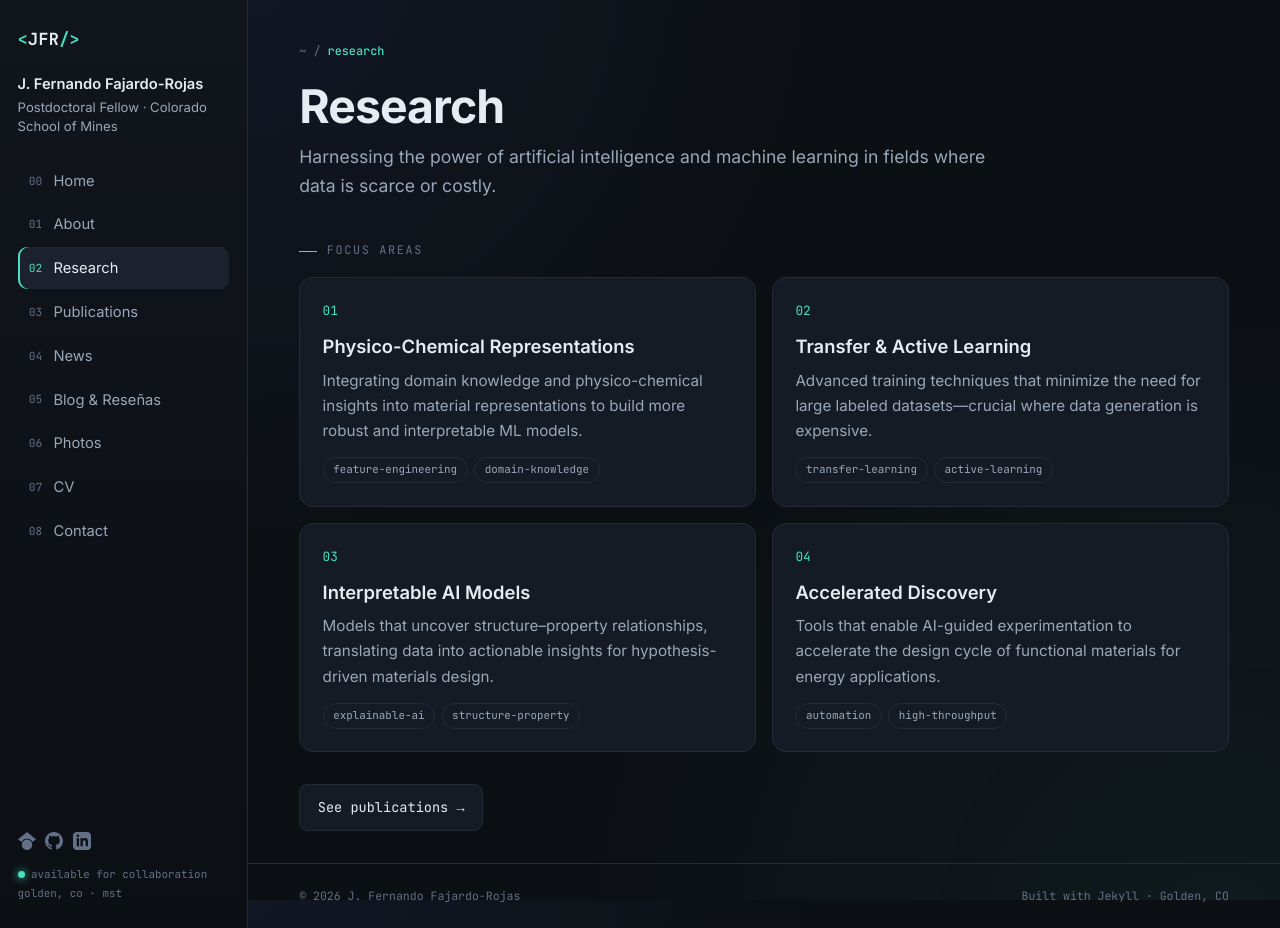
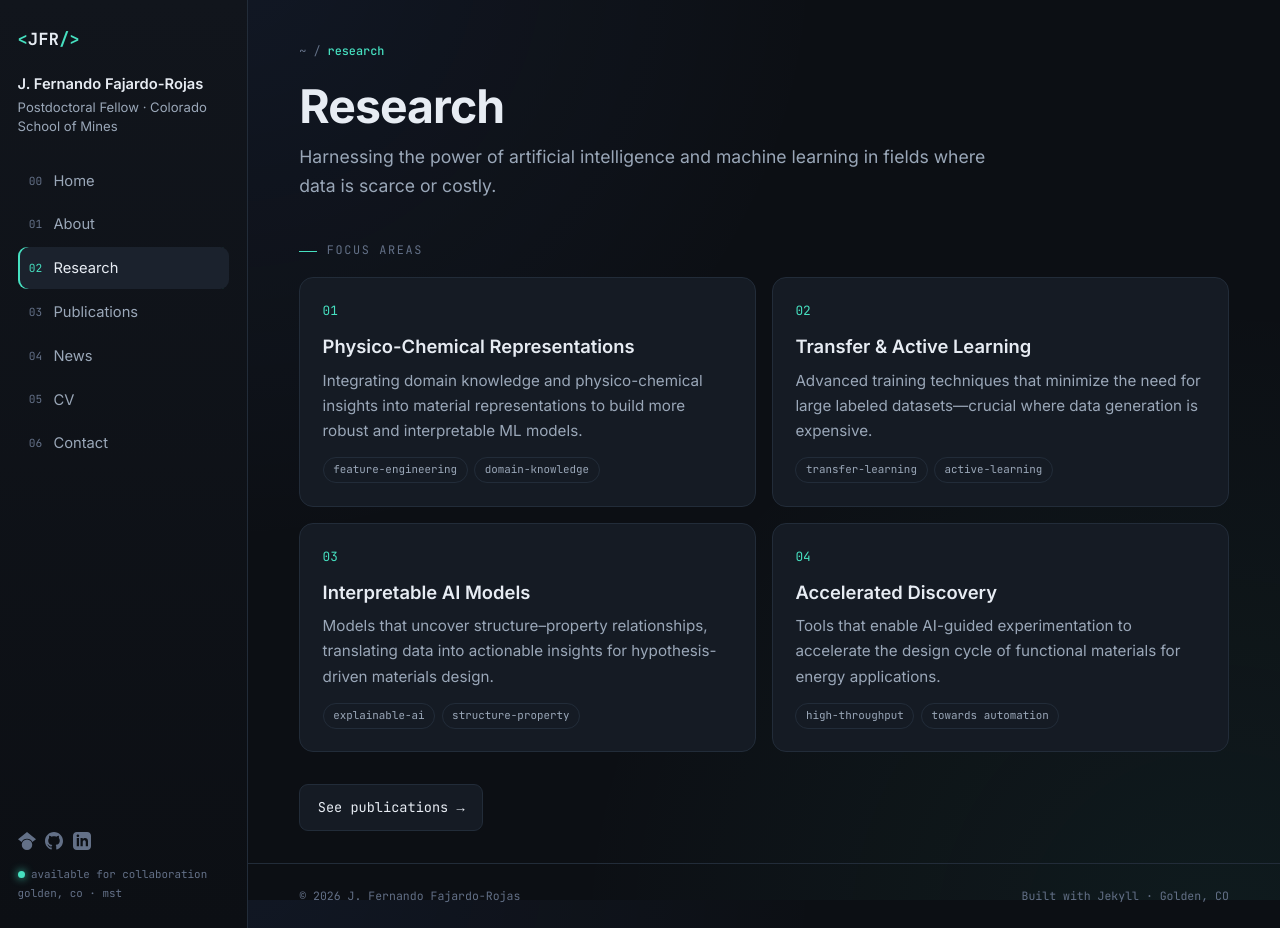
Before and after one commit to JFajardoRojas/JFajardoRojas.github.io, a Jekyll site: the page built from research.html, in a window 1280 px wide and 928 px high. Built offline with Jekyll 4.4.1, drawn with Linux system fonts in a browser that asks for light colours.

Commit message:
Hide blog and photos; keep site scientific-only

```diff
--- a/_config.yml
+++ b/_config.yml
@@ -29,6 +29,11 @@ exclude:
   - vendor
   - .sass-cache
   - node_modules
+  # Hidden sections (remove these lines to bring them back)
+  - blog.html
+  - photos.html
+  - assets/images/photos
+  - assets/images/blog
 
 # Default front-matter so you can omit "layout:" in blog posts
 defaults:
@@ -37,3 +42,4 @@ defaults:
       type: "posts"
     values:
       layout: "post"
+      published: false   # blog hidden; delete this line to republish posts
--- a/_includes/nav.html
+++ b/_includes/nav.html
@@ -9,10 +9,12 @@
         <a href="{{ '/research/'    | relative_url }}" class="{% if s == 'research' %}active{% endif %}"><span class="ix">02</span> Research</a>
         <a href="{{ '/publications/'| relative_url }}" class="{% if s == 'publications' %}active{% endif %}"><span class="ix">03</span> Publications</a>
         <a href="{{ '/news/'        | relative_url }}" class="{% if s == 'news' %}active{% endif %}"><span class="ix">04</span> News</a>
+        {%- comment -%} Hidden: blog & photos (site kept scientific-only)
         <a href="{{ '/blog/'        | relative_url }}" class="{% if s == 'blog' %}active{% endif %}"><span class="ix">05</span> Blog &amp; Reseñas</a>
         <a href="{{ '/photos/'      | relative_url }}" class="{% if s == 'photos' %}active{% endif %}"><span class="ix">06</span> Photos</a>
-        <a href="{{ '/cv/'          | relative_url }}" class="{% if s == 'cv' %}active{% endif %}"><span class="ix">07</span> CV</a>
-        <a href="{{ '/contact/'     | relative_url }}" class="{% if s == 'contact' %}active{% endif %}"><span class="ix">08</span> Contact</a>
+        {%- endcomment -%}
+        <a href="{{ '/cv/'          | relative_url }}" class="{% if s == 'cv' %}active{% endif %}"><span class="ix">05</span> CV</a>
+        <a href="{{ '/contact/'     | relative_url }}" class="{% if s == 'contact' %}active{% endif %}"><span class="ix">06</span> Contact</a>
     </nav>
 
     <div class="sb-foot">
--- a/research.html
+++ b/research.html
@@ -39,7 +39,7 @@ description: "Research of J. Fernando Fajardo-Rojas — AI/ML for materials disc
             <h3>Accelerated Discovery</h3>
             <p>Tools that enable AI-guided experimentation to accelerate the design cycle of
                functional materials for energy applications.</p>
-            <div class="chips"><span class="chip">automation</span><span class="chip">high-throughput</span></div>
+            <div class="chips"><span class="chip">high-throughput</span><span class="chip">towards automation</span></div>
         </div>
     </div>
 
```
Also changed, not shown: 1 other file.
